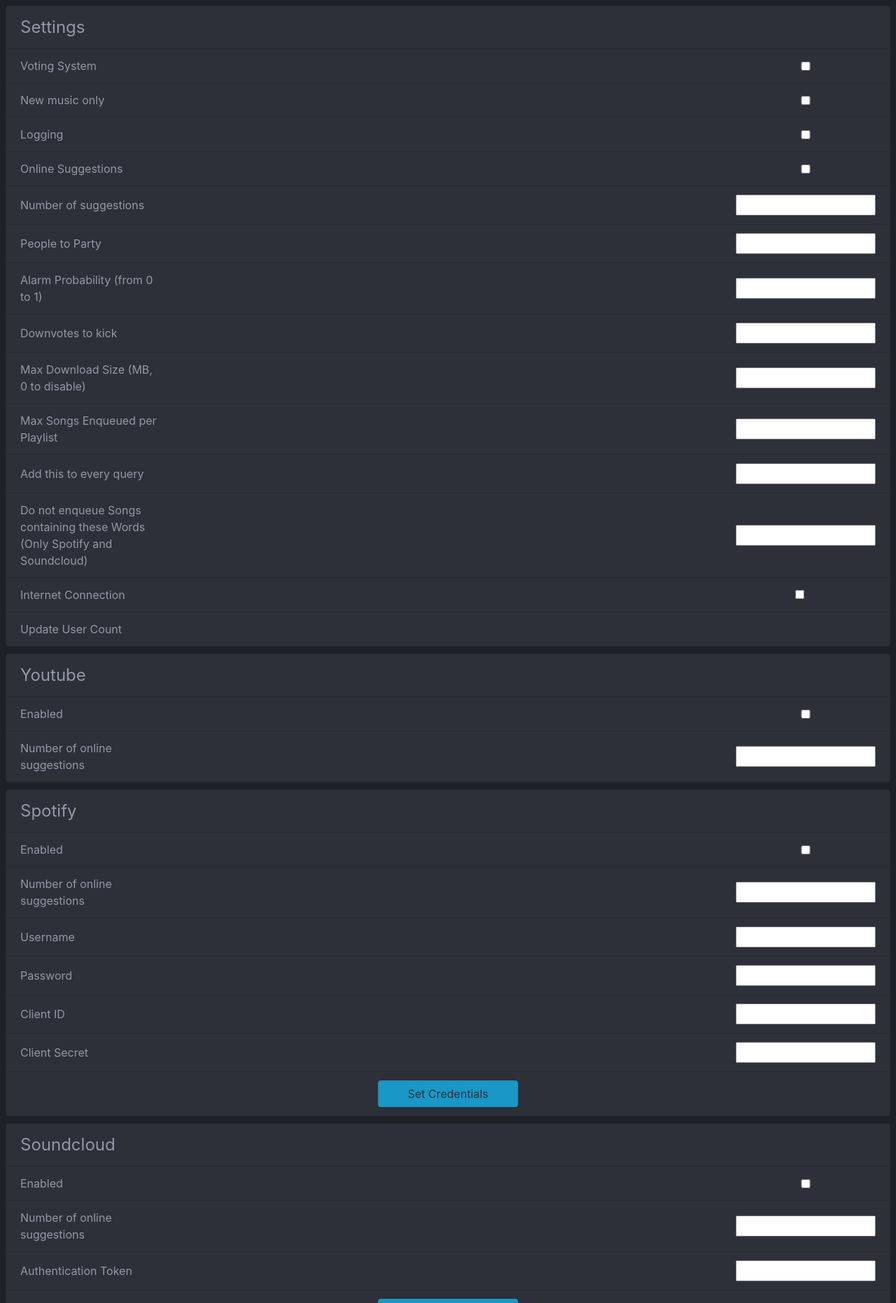
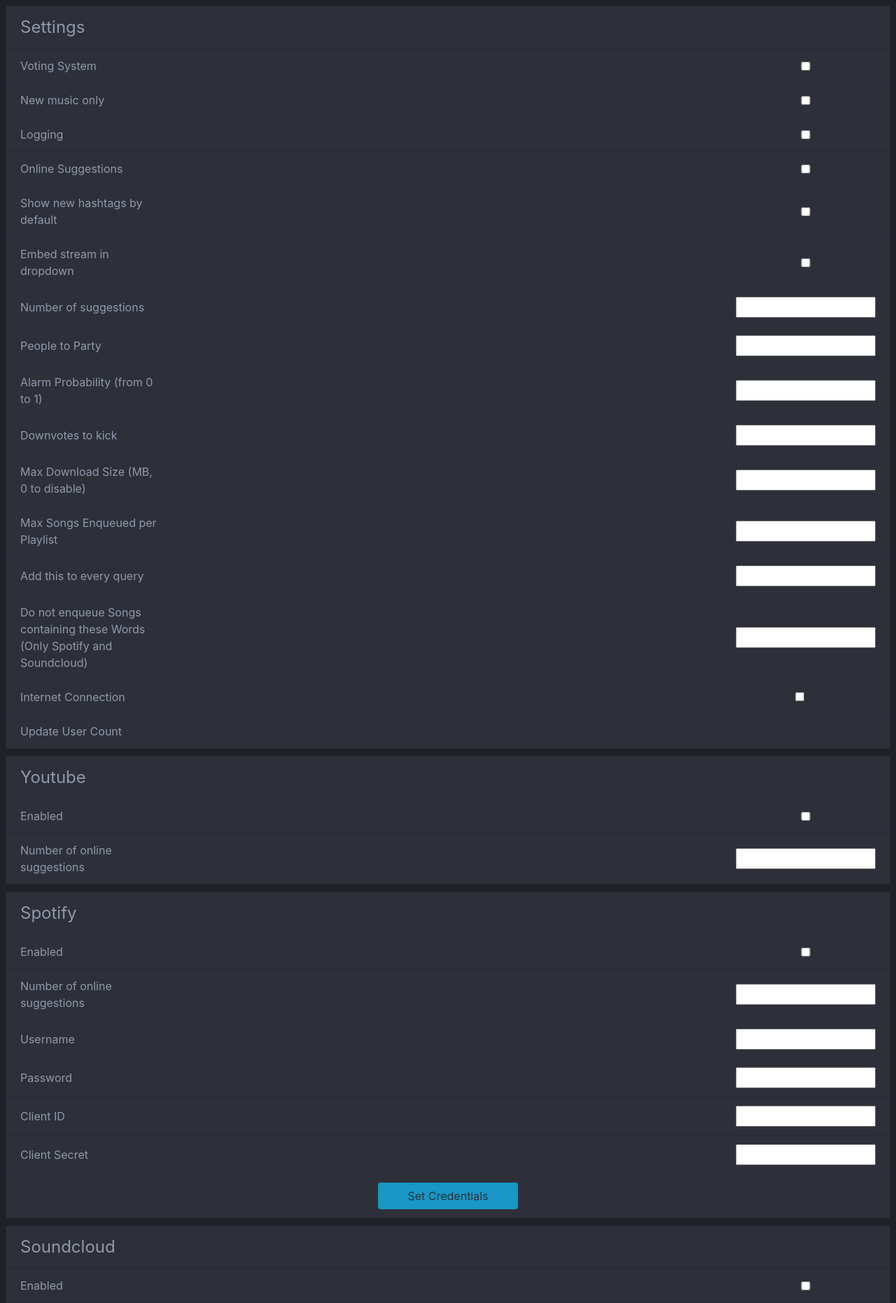
Before and after one commit to raveberry/raveberry, a Django app: template templates/settings.html in a window 1280 px wide. Shown: the part 43-1905 px from the top of the page at 70% size. Run offline with Django 3.2, Linux system fonts and the light colour scheme; the template is opened without the code that fills it, so the values that code supplies are empty; style sheets or scripts are compiled from the project's sources; some libraries are stand-ins or nearby versions; some web fonts are replaced.

Commit message:
option to embed stream in UI

```diff
--- a/core/base.py
+++ b/core/base.py
@@ -80,6 +80,8 @@
             "spotify_enabled": self.settings.platforms.spotify_enabled,
             "soundcloud_enabled": self.settings.platforms.soundcloud_enabled,
             "jamendo_enabled": self.settings.platforms.jamendo_enabled,
+            "streaming_enabled": settings.DOCKER_ICECAST
+            or self.settings.sound.output == "icecast",
         }
 
     def state_dict(self) -> Dict[str, Any]:
--- a/core/musiq/musiq.py
+++ b/core/musiq/musiq.py
@@ -242,6 +242,7 @@
         context["urls"] = self.urlpatterns
         context["additional_keywords"] = self.base.settings.basic.additional_keywords
         context["forbidden_keywords"] = self.base.settings.basic.forbidden_keywords
+        context["embed_stream"] = self.base.settings.basic.embed_stream
         return render(request, "musiq.html", context)
 
     def state_dict(self) -> Dict[str, Any]:
--- a/core/settings/settings.py
+++ b/core/settings/settings.py
@@ -93,6 +93,8 @@
         settings_state["votingSystem"] = self.basic.voting_system
         settings_state["newMusicOnly"] = self.basic.new_music_only
         settings_state["loggingEnabled"] = self.basic.logging_enabled
+        settings_state["embedStream"] = self.basic.embed_stream
+        settings_state["hashtagsActive"] = self.basic.hashtags_active
         settings_state["onlineSuggestions"] = self.basic.online_suggestions
         settings_state["numberOfSuggestions"] = self.basic.number_of_suggestions
         settings_state["peopleToParty"] = self.basic.people_to_party
--- a/frontend/scss/_musiq.scss
+++ b/frontend/scss/_musiq.scss
@@ -98,6 +98,18 @@
 	padding-left: 5px;
 	color: var(--silent-text);
 	text-decoration: line-through;
+}
+
+// audio stream
+#stream-control {
+	min-width: 32px;
+	padding-right: 5px;
+	font-size: x-large;
+	float: left;
+}
+#stream-control.fa-volume-mute {
+	// move muted and not muted speakers to the same position
+	margin-left: -1.5px;
 }
 
 // current song
--- a/frontend/ts/musiq/autocomplete.ts
+++ b/frontend/ts/musiq/autocomplete.ts
@@ -104,7 +104,7 @@
           .addClass('fa-soundcloud');
     } else if (item.type.startsWith('jamendo')) {
       icon.addClass('fas')
-          .addClass('fa-cube');
+          .addClass('fa-jamendo');
     } else if (item.type.startsWith('playlog')) {
       icon.addClass('fas')
           .addClass('fa-wrench');
--- a/frontend/ts/musiq/buttons.ts
+++ b/frontend/ts/musiq/buttons.ts
@@ -206,7 +206,7 @@
   });
 
   // info popup for the current song
-  $('#current-song').on('click tap', function() {
+  $('#current-song-title').on('click tap', function() {
     if (state.currentSong == null) {
       return;
     }
--- a/templates/base.html
+++ b/templates/base.html
@@ -120,12 +120,14 @@
 						</svg>
 					</a>
 				</div>
+				{% if streaming_enabled %}
                 <div class="menu-row">
                     <div></div>
                     <a id="stream-link" target="_blank" rel="noopener noreferrer" href="/stream" class="unlink">
                         <i class="fas fa-headphones"></i>
                     </a>
                 </div>
+				{% endif %}
 			</div>
 		</div>
 		<div id="content">
--- a/templates/musiq.html
+++ b/templates/musiq.html
@@ -30,6 +30,12 @@
 </ul>
 <ul class="list-group" id="current-song-card">
 	<li class="list-group-item empty" id="current-song">
+		{% if embed_stream %}
+			<audio>
+				<source type="audio/mpeg">
+			</audio>
+			<i class="fas fa-volume-mute" id="stream-control"></i>
+		{% endif %}
 		<div class="autoscrolling-container"><span id="current-song-title">Currently Empty</span></div>
 	</li>
 	<li class="list-group-item" id="progress-bar-container">
--- a/templates/settings.html
+++ b/templates/settings.html
@@ -31,6 +31,14 @@
         <span class="description">Online Suggestions</span>
         <input type="checkbox" id="online-suggestions">
     </li>
+	<li class="list-group-item list-item">
+		<span class="description">Show new hashtags by default</span>
+		<input type="checkbox" id="hashtags-active">
+	</li>
+	<li class="list-group-item list-item">
+		<span class="description">Embed stream in dropdown</span>
+		<input type="checkbox" id="embed-stream">
+	</li>
     <li class="list-group-item list-item">
         <span class="description">Number of suggestions</span>
         <input id="number-of-suggestions"/>
```
Also changed, not shown: core/settings/basic.py (+16 -0 lines).
